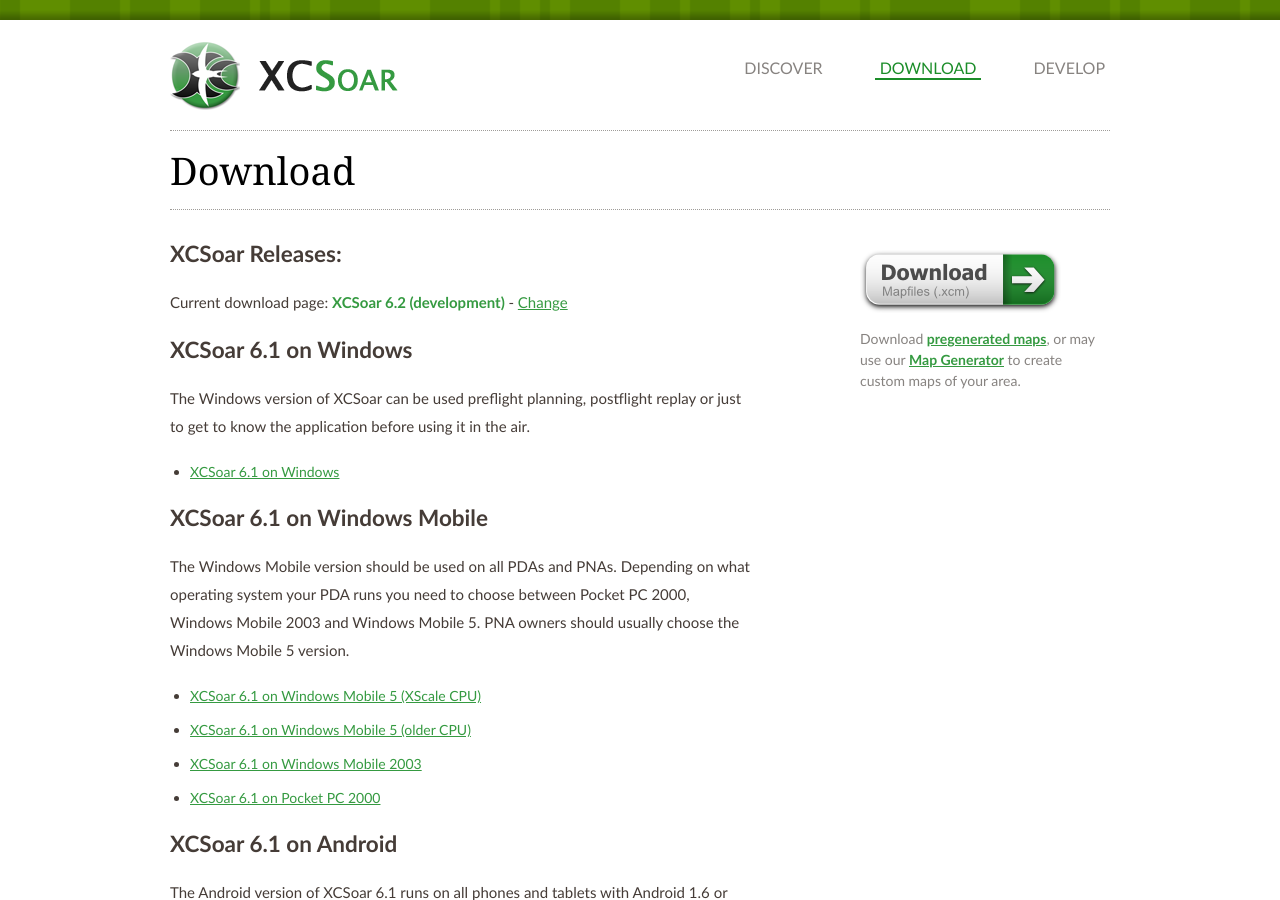
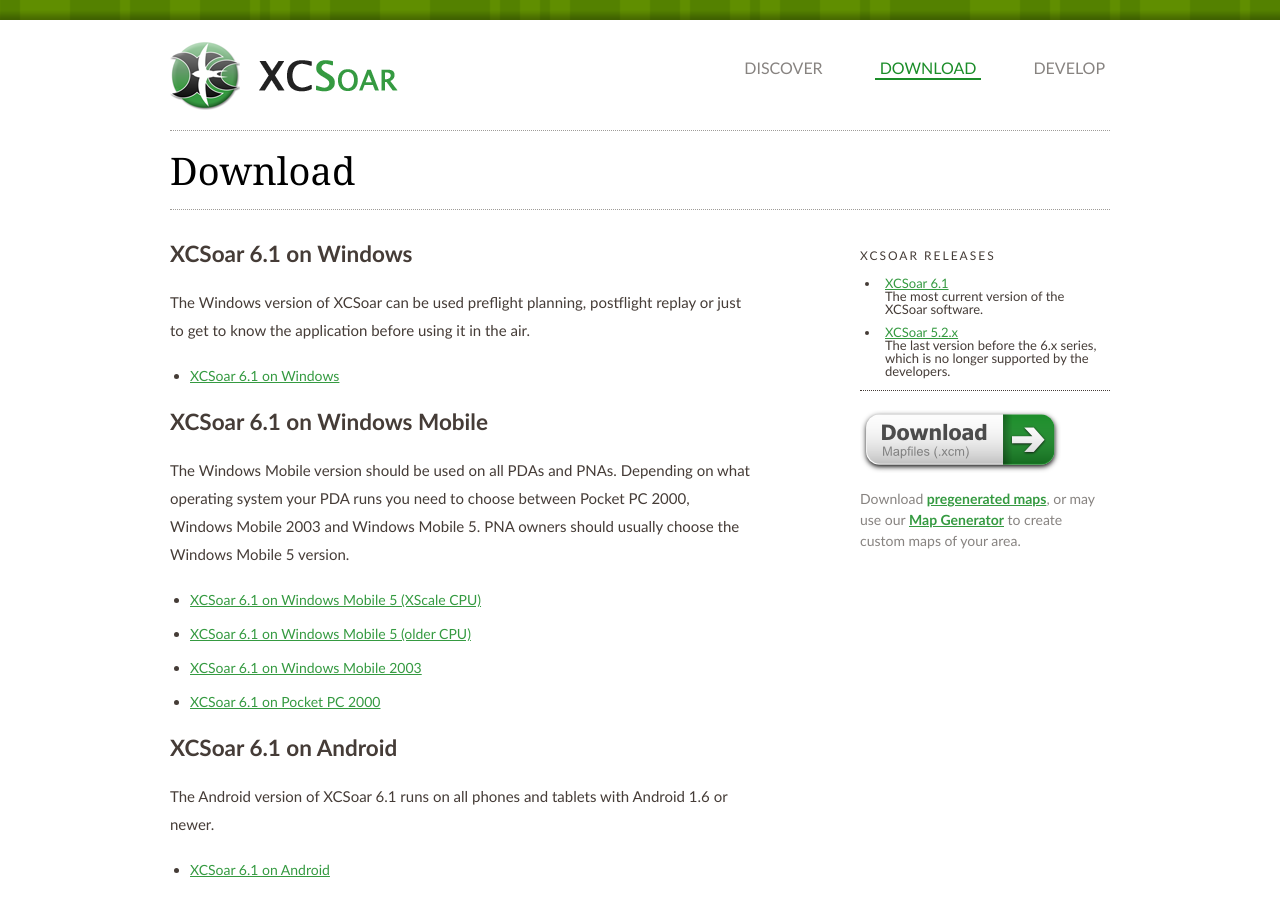
Before and after one commit to XCSoar/website, a Jekyll site: the page built from download/latest.md, in a window 1280 px wide and 900 px high. Built offline with Jekyll 4.4.1, drawn with Linux system fonts in a browser that asks for light colours.

Commit message:
download: Moved release chooser to sidebar

```diff
--- a/_includes/download_sidebar.html
+++ b/_includes/download_sidebar.html
@@ -1,4 +1,23 @@
 			<div id="aside">
+				<h2>XCSoar Releases</h2>
+				<ul>
+					<li>
+						{% if page.version == 'stable' %}<b><a>XCSoar {{ site.xcsoar_stable_version }}</a></b>{% else %}<a href="/download/index.html">XCSoar {{ site.xcsoar_stable_version }}</a>{% endif %}<br/>
+						The most current version of the XCSoar software.
+					</li>
+					{% if site.xcsoar_testing_version != site.xcsoar_stable_version %}
+					<li>
+						{% if page.version == 'latest' %}<b><a>XCSoar {{ site.xcsoar_testing_version }} (development)</a></b>{% else %}<a href="/download/latest.html">XCSoar {{ site.xcsoar_testing_version }} (development)</a>{% endif %}<br/>
+						The latest 'bleeding edge' developer version.<br/>(potentially unstable, recommended for testing only)
+					</li>
+					{% endif %}
+					<li>
+						{% if page.version == 5 %}<b><a>XCSoar 5.2.x</a></b>{% else %}<a href="/download/5.2.x.html">XCSoar 5.2.x</a>{% endif %}<br/>
+						The last version before the 6.x series, which is no longer supported by the developers.
+					</li>
+				</ul>
+
+				<hr><br>
 				<p><a href="/download/maps/"><img src="/img/mapdownload-button.png"/></a></p>
 				<p>Download <a href="/download/maps/"><span class="highlight">pregenerated maps</span></a>, or may use our <a href="http://mapgen.xcsoar.org/"><span class="highlight">Map Generator</span></a> to create custom maps of your area.</p>
 			</div>
--- a/_includes/download_versions.html
+++ /dev/null
@@ -1,33 +0,0 @@
-					<h2>XCSoar Releases:</h2>
-					<span id="releases_less">
-						<p>
-							Current download page:
-							<span class="highlight">
-								{% if page.version == 'stable' %}XCSoar 6.1{% endif %}
-								{% if page.version == 'latest' %}XCSoar 6.2 (development){% endif %}
-								{% if page.version == 'old' %}XCSoar 6.0{% endif %}
-								{% if page.version == 5 %}XCSoar 5.x{% endif %}
-							</span> - <a href="#" onclick="$('#releases_less').hide();$('#releases_more').show();return false;">Change</a>
-						</p>
-					</span>
-					<span id="releases_more" style="display: none;">
-						<p>These are the currently available versions:</p>
-						<ul>
-							<li>
-								{% if page.version == 'stable' %}<b><a>XCSoar 6.1</a></b>{% else %}<a href="/download/index.html">XCSoar 6.1</a>{% endif %}<br/>
-								The most current version of the XCSoar software.
-							</li>
-							<li>
-								{% if page.version == 'latest' %}<b><a>XCSoar 6.2 (development)</a></b>{% else %}<a href="/download/latest.html">XCSoar 6.2 (development)</a>{% endif %}<br/>
-								The latest 'bleeding edge' developer version.<br/>(potentially unstable, recommended for testing only)
-							</li>
-							<li>
-								{% if page.version == 'old' %}<b><a>XCSoar 6.0</a></b>{% else %}<a href="/download/latest.html">XCSoar 6.0</a>{% endif %}<br/>
-								The old stable version.
-							</li>
-							<li>
-								{% if page.version == 5 %}<b><a>XCSoar 5.2.x</a></b>{% else %}<a href="/download/5.2.x.html">XCSoar 5.2.x</a>{% endif %}<br/>
-								The last version before the 6.x series, which is no longer supported by the developers.
-							</li>
-						</ul>
-					</span>
--- a/_layouts/download.html
+++ b/_layouts/download.html
@@ -7,8 +7,6 @@
 		<div id="content">
 			<div id="summary">
 				<div id="download">
-                    {% include download_versions.html %}
-
                     {{ content }}
 				</div>
 			</div>
```
